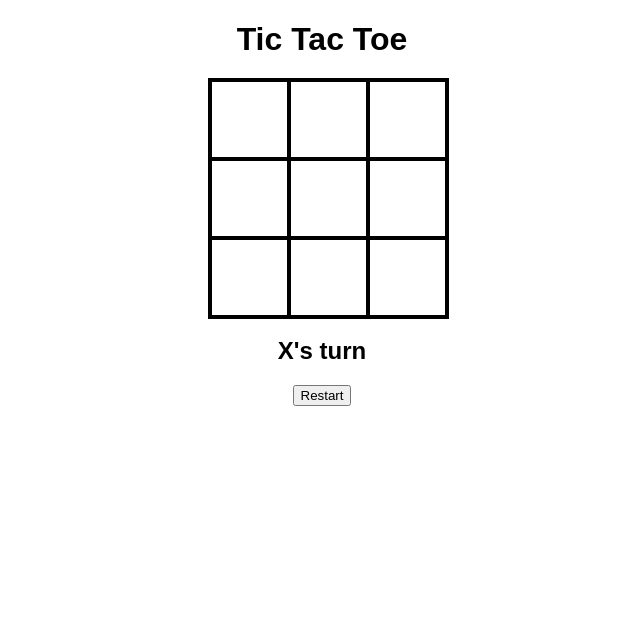
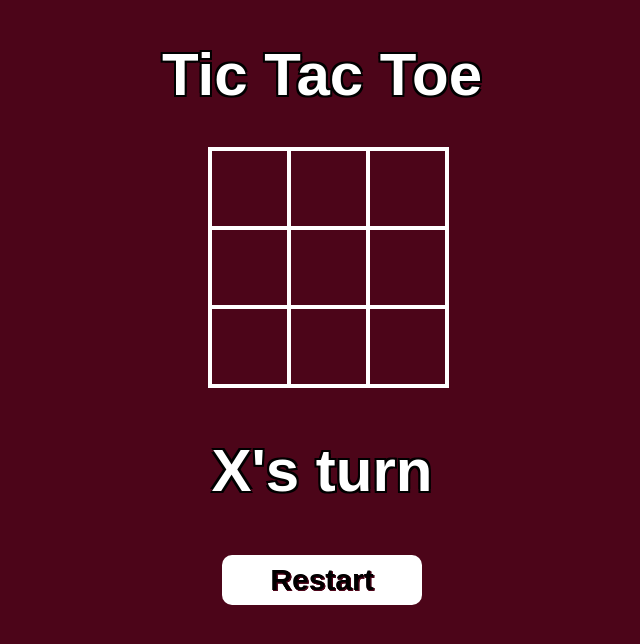
Before and after one commit to fthuggy/TTT, a plain HTML site: page index.html in a window 1280 px wide. Shown: the whole page, without its empty margins (318-958 px from the left). Drawn offline with Linux system fonts and the light colour scheme; a web font is replaced by a local one.

Commit message:
new stylechanges to the button, background and text

```diff
--- a/style.css
+++ b/style.css
@@ -1,4 +1,7 @@
+body {
+    background-color: #4c0519;
 
+}
 
 .cell {
    width: 75px;
@@ -6,11 +9,19 @@
    border: 2px solid;
    box-shadow: 0 0 0 2px;
    cursor: pointer;
+   line-height: 75px;
+   font-size: 50px;
+
+
 }
 
 #gameContainer {
     font-family: "Handjet", sans-serif;
     text-align: center;
+    font-size: 20px;
+    color: white;
+
+
 }
 
 #cellContainer {
@@ -18,4 +29,37 @@
     grid-template-columns: repeat(3, auto);
     width: 225px;
     margin: auto;
+
+
+
 }
+
+#restartBtn {
+    color: black;
+    background-color: white;
+    font-family: "Handjet", sans-serif;
+    font-size: 30px;
+   height: 50px;
+   width: 200px;
+   border: none;
+   border-radius: 10px;
+  cursor: pointer;
+  font-weight: bold;
+  text-shadow:
+  1px 1px 0 #4c0519,
+  1px 1px 0 #4c0519,
+  1px 1px 0 #4c0519,
+  1px 1px 0 #4c0519;
+
+
+}
+
+#statusText, h1{
+     font-size: 60px;
+    text-shadow:
+    -2px -2px 0 #000,
+    2px -2px 0 #000,
+    -2px 2px 0 #000,
+    2px 2px 0 #000;
+
+}
```
